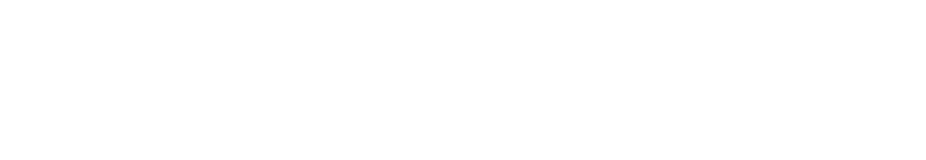
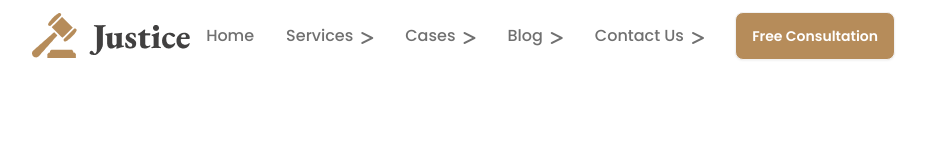
Before and after one commit to Uzzal-Mistry/legal_solution, a plain HTML site: page index.html in a window 1280 px wide. Shown: the whole page, without its empty margins (185-1111 px from the left). Drawn offline with nearby package versions, Linux system fonts and the light colour scheme.

Commit message:
nav section done

```diff
--- a/index.html
+++ b/index.html
@@ -39,6 +39,8 @@
                 extend: {
                     colors: {
                         clifford: '#da373d',
+                        'btn-primary': '#B68C5A',
+                        'color1': '#707070',
                     }
                 }
             }
@@ -51,10 +53,78 @@
 
 <body>
     <!-- header section -->
-    <header>
+    <header class="container mx-auto lg:px-48">
+
+        <!-- navbar -->
         <nav>
+            <div class="navbar bg-base-100 poppins">
+                <div class="navbar-start">
+                    <div class="dropdown">
+                        <div tabindex="0" role="button" class="btn btn-ghost lg:hidden">
+                            <svg xmlns="http://www.w3.org/2000/svg" class="h-5 w-5" fill="none" viewBox="0 0 24 24"
+                                stroke="currentColor">
+                                <path stroke-linecap="round" stroke-linejoin="round" stroke-width="2"
+                                    d="M4 6h16M4 12h8m-8 6h16" />
+                            </svg>
+                        </div>
+                        <ul tabindex="0"
+                            class="menu menu-sm dropdown-content bg-base-100 rounded-box z-[1] mt-3 w-52 p-2 shadow">
+                            <li><a class="text-color1 font-medium text-base ">Home </a></li>
+                            <li><a class="text-color1 font-medium text-base ">Services<i
+                                        class="fa-solid fa-greater-than pt-1"></i></a></li>
+                            <li><a class="text-color1 font-medium text-base ">Cases<i
+                                        class="fa-solid fa-greater-than pt-1"></i></a></li>
+                            <li><a class="text-color1 font-medium text-base ">Blog<i
+                                        class="fa-solid fa-greater-than pt-1"></i></a></li>
+                            <li><a class="text-color1 font-medium text-base ">Contact Us <i
+                                        class="fa-solid fa-greater-than pt-1"></i></a></li>
+                        </ul>
+                    </div>
+                    <a class="btn btn-ghost text-xl eb-garamond">
+                        <img class="w-28 md:w-auto" src="images/logo2.png" alt="">
+                        </a>
+                </div>
 
+                <!--list items  -->
+                <div class="navbar-center hidden lg:flex">
+                    <ul class="menu menu-horizontal px-1 ">
+
+                        <li><a class="text-color1 font-medium text-base ">Home </a></li>
+                        <li><a class="text-color1 font-medium text-base ">Services<i
+                                    class="fa-solid fa-greater-than pt-1"></i></a></li>
+                        <li><a class="text-color1 font-medium text-base ">Cases<i
+                                    class="fa-solid fa-greater-than pt-1"></i></a></li>
+                        <li><a class="text-color1 font-medium text-base ">Blog<i
+                                    class="fa-solid fa-greater-than pt-1"></i></a></li>
+                        <li><a class="text-color1 font-medium text-base ">Contact Us <i
+                                    class="fa-solid fa-greater-than pt-1"></i></a></li>
+                        <!-- <li><a>Home</a></li>
+                        <li><a>Home</a></li>
+                        <li><a>Home</a></li> -->
+                        <!-- <li>
+                            <details>
+                                <summary>Parent</summary>
+                                <ul class="p-2">
+                                    <li><a>Submenu 1</a></li>
+                                    <li><a>Submenu 2</a></li>
+                                </ul>
+                            </details>
+                        </li> -->
+
+                    </ul>
+                </div>
+
+                <!-- button -->
+                <div class="navbar-end">
+                    <a class="btn bg-btn-primary text-white text-xs md:text-sm">Free Consultation</a>
+                </div>
+            </div>
         </nav>
+
+
+
+
+
     </header>
 
     <!-- main section -->
```
